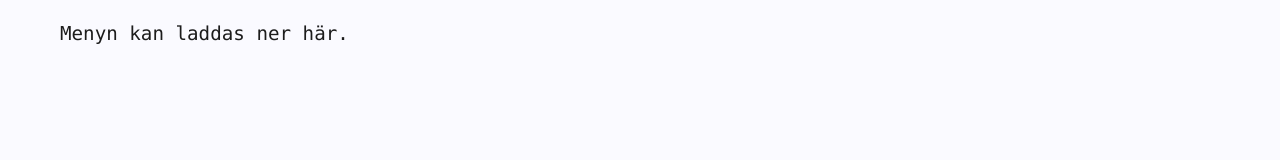
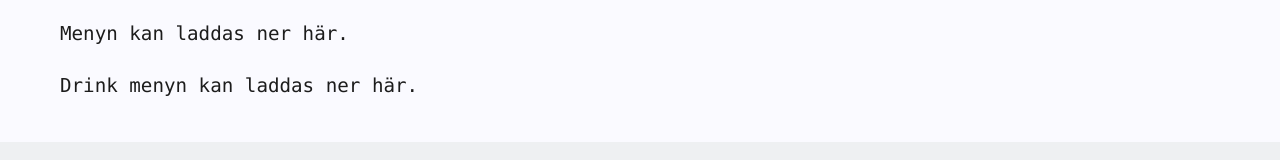
Before and after one commit to juliaBystrom/restaurant-getfoten, a React (Create React App) app: page /meny in a window 1280 px wide. Shown: the part 400-560 px from the top of the page. Built offline with nearby package versions, Linux system fonts and the light colour scheme; no server answers.

Commit message:
add drink meny

```diff
--- a/src/pages/Meny.js
+++ b/src/pages/Meny.js
@@ -1,63 +1,35 @@
 import React from "react";
-import { fetchMenu } from "../utils/api_helpers";
-
-
-// To preview the meny in the browser, we need to download it first.
-function downloadMenu(pdfUrl) {
-  fetch(pdfUrl).then(resp => resp.arrayBuffer()).then(resp => {
-
-    // set the blog type to final pdf
-    const file = new Blob([resp], { type: 'application/pdf' });
-
-    // process to auto download it
-    const fileURL = URL.createObjectURL(file);
-    const previewMenu = document.getElementById('previewMenu');
-    previewMenu.setAttribute("src", fileURL);
-
-    // Revoke the object URL to free up memory
-    URL.revokeObjectURL(fileURL);
-
-
-  });
-}
+import { fetchMenues } from "../utils/api_helpers";
 
 
 export function Meny() {
 
   const [menuUrl, setMenuUrl] = React.useState(null);
+  const [drinMenukUrl, setDrinkMenuUrl] = React.useState(null);
+
   React.useEffect(() => {
-    fetchMenu((data) => {
-      if (data?.url) {
-        const menuFileHref = process.env.REACT_APP_URLBASE + data?.url
+    fetchMenues((menuUrl, drinkMenuUrl) => {
+
+      if (menuUrl) {
+        const menuFileHref = process.env.REACT_APP_URLBASE + menuUrl
         setMenuUrl(menuFileHref);
+      }
+
+      if (drinkMenuUrl) {
+        const drinkMenuFileHref = process.env.REACT_APP_URLBASE + drinkMenuUrl
+        setDrinkMenuUrl(drinkMenuFileHref);
       }
 
     });
   }, []);
 
 
-  React.useEffect(() => {
-    // If the menu has changed, download and display it.
-    if (menuUrl) {
-      downloadMenu(menuUrl);
-    }
-  }, [menuUrl]);
-
   return (
     <main className="container">
       <section className="section text-section">
         <h1>Meny</h1>
         <p>Menyn kan laddas ner <a target="_blank" rel="noreferrer" href={menuUrl}>här</a>.</p>
-        <iframe
-          width="80%"
-          height="900px"
-          style={{ border: 0 }}
-          allowFullScreen=""
-          loading="lazy"
-          referrerPolicy="no-referrer-when-downgrade"
-          id="previewMenu"
-          title="menu"
-        ></iframe>
+        <p>Drink menyn kan laddas ner <a target="_blank" rel="noreferrer" href={drinMenukUrl}>här</a>.</p>
       </section>
     </main>
   );
--- a/src/utils/api_helpers.js
+++ b/src/utils/api_helpers.js
@@ -29,13 +29,16 @@ export function fetchContactInfo(callback) {
     });
 }
 
-export function fetchMenu(callback) {
-  const url = process.env.REACT_APP_URLBASE + "/api/menu?populate=meny";
+export function fetchMenues(callback) {
+  // Using populate because of Strapi not returning media files otherwise.
+  // Populates media fiels one level deep.
+  const url = process.env.REACT_APP_URLBASE + "/api/menu?populate=*";
   fetch(url)
     .then((response) => response.json())
     .then(data => {
-      const menuData = data?.data?.attributes?.meny?.data?.attributes
-      callback(menuData);
+      const menuUrl = data?.data?.attributes?.menu?.data?.attributes?.url
+      const drinkMenuUrl = data?.data?.attributes?.drink_menu?.data?.attributes?.url
+      callback(menuUrl, drinkMenuUrl);
     });
 }
 
```
